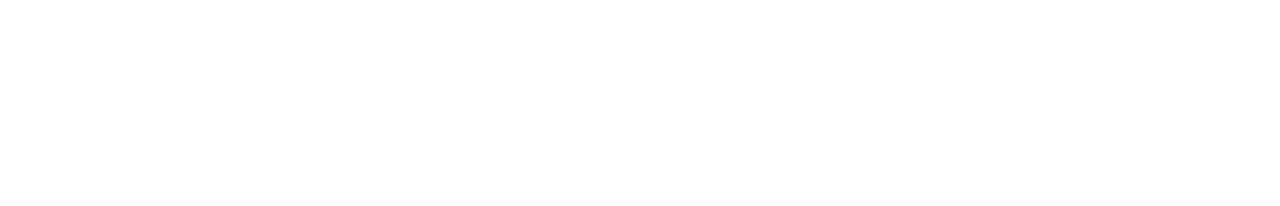
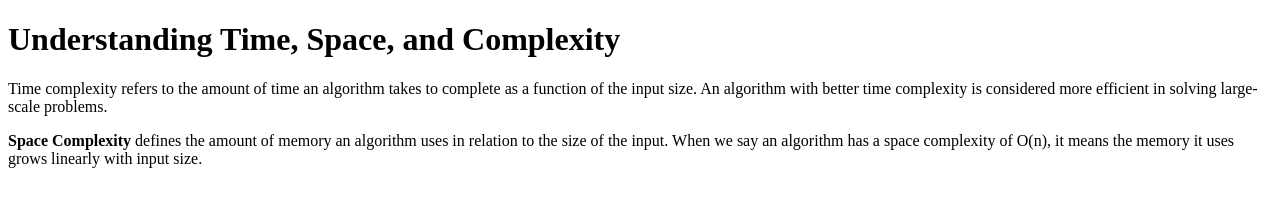
Before and after one commit to acciojob/time-and-space-complexity-Ashish01111, a website: page main.html in a window 1280 px wide. Drawn offline with Linux system fonts and the light colour scheme.

Commit message:
created a submission

```diff
--- a/main.html
+++ b/main.html
@@ -7,6 +7,17 @@
 </head>
 
 <body>
+	<body>
+
+    <h1>Understanding Time, Space, and Complexity</h1>
+
+    <p>
+        Time complexity refers to the amount of time an algorithm takes to complete as a function of the input size. An algorithm with better time complexity is considered more efficient in solving large-scale problems.
+    </p>
+
+    <p>
+        <b>Space Complexity</b> defines the amount of memory an algorithm uses in relation to the size of the input. When we say an algorithm has a space complexity of O(n), it means the memory it uses grows linearly with input size.
+    </p>
 	<!-- the entire body must be written by student -->
     <script type="text/javascript" src="./script.js">
 </script>
```
